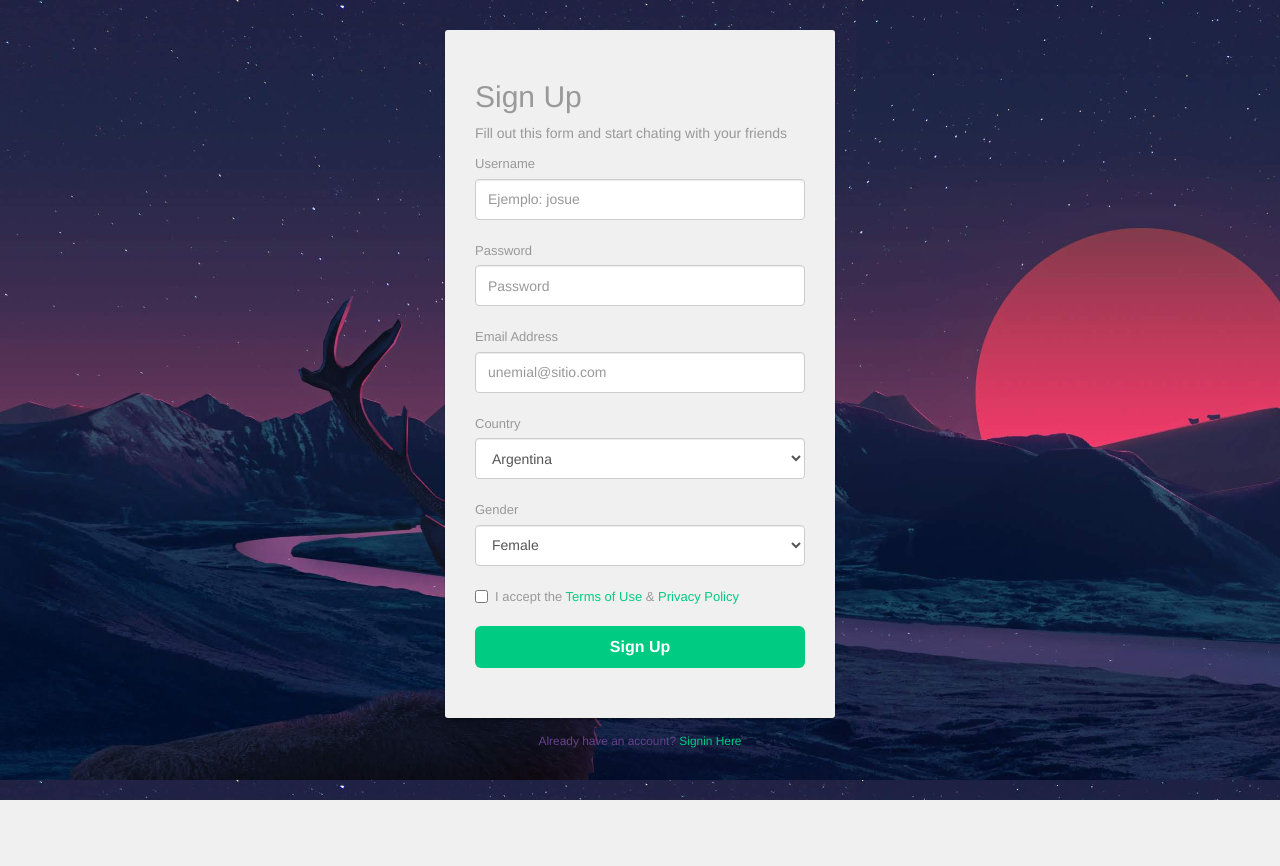
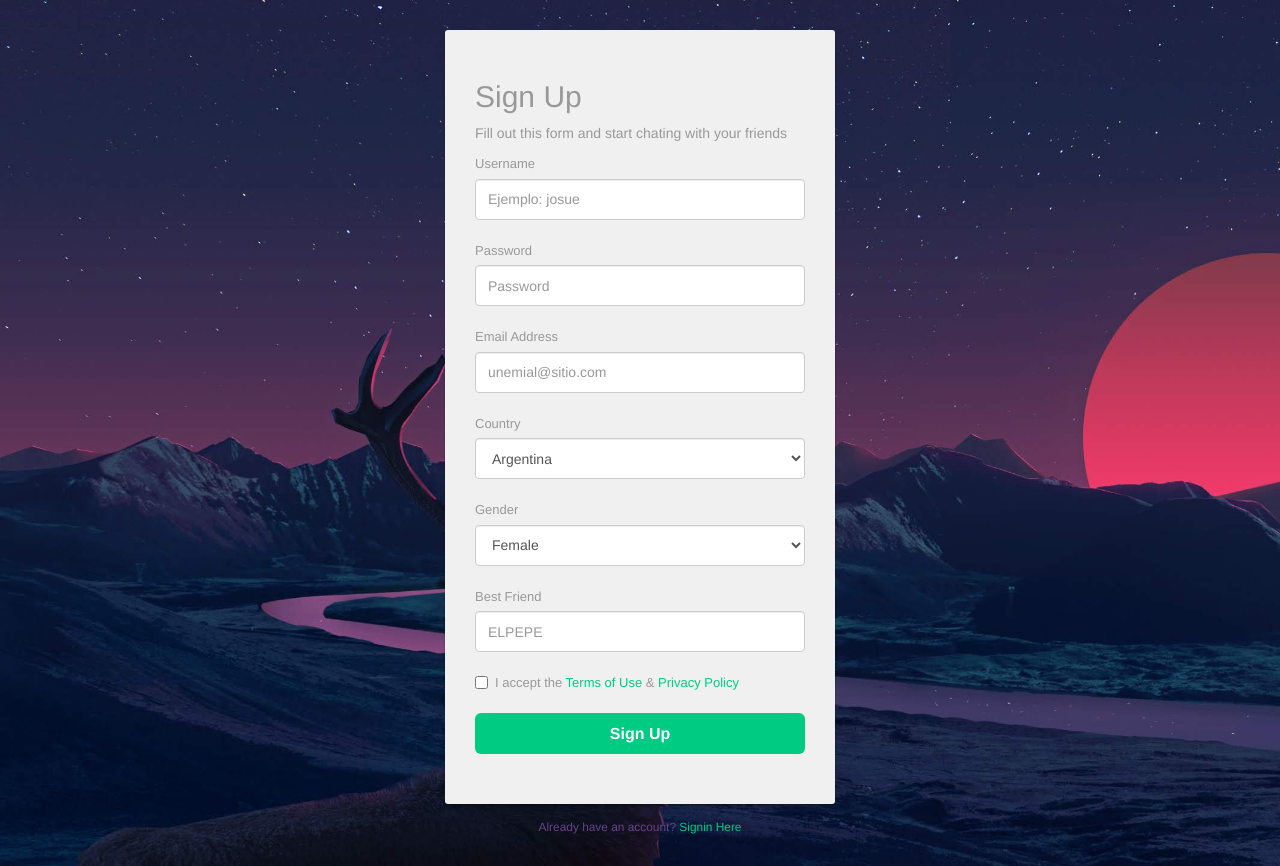
Before and after one commit to nehuenfack142/ProyectoA, a PHP site: page /signup.php in a window 1280 px wide. Before the commit the page ends 800 px from the top, so only its background shows below. Run offline with PHP 8.4, Linux system fonts and the light colour scheme.

Commit message:
mejor amigo para olvidar contraseña

```diff
--- a/signup.php
+++ b/signup.php
@@ -54,6 +54,14 @@
 					<option>Others</option>
 				</select>
 			</div>
+
+
+			<div class="form-group">
+				<label>Best Friend</label>
+				<input type="text" class="form-control" name="forgotten_answer" placeholder="ELPEPE" autocomplete="off" required>
+			</div>
+
+
 			<div class="form-group">
 				<label class="checkbox-inline"><input type="checkbox" required>I accept the <a href="#">Terms of Use</a> &amp; <a href="#">Privacy Policy</a></label>
 			</div>
--- a/signup_user.php
+++ b/signup_user.php
@@ -6,6 +6,7 @@ include("include/connection.php");
 		$email=htmlentities(mysqli_real_escape_string($con, $_POST['user_email']));
 		$conutry=htmlentities(mysqli_real_escape_string($con, $_POST['user_country']));
 		$gender=htmlentities(mysqli_real_escape_string($con, $_POST['user_gender']));
+		$bf=htmlentities(mysqli_real_escape_string($con, $_POST['forgotten_answer']));
 		$rand=rand(1,2);
 
 		if($name==''){
@@ -32,7 +33,7 @@ include("include/connection.php");
 		else if ($rand == 2)
 			$profile_pic = "images/imagen3.jpg";
 
-		$insert = "insert into users(user_name, user_pass, user_email, user_profile, user_country, user_gender) values('$name', '$pass','$email','$profile_pic', '$conutry', '$gender')";
+		$insert = "insert into users(user_name, user_pass, user_email, user_profile, user_country, user_gender, forgotten_answer) values('$name', '$pass','$email','$profile_pic', '$conutry', '$gender', '$bf')";
 
 		$query = mysqli_query($con, $insert);
 
```
